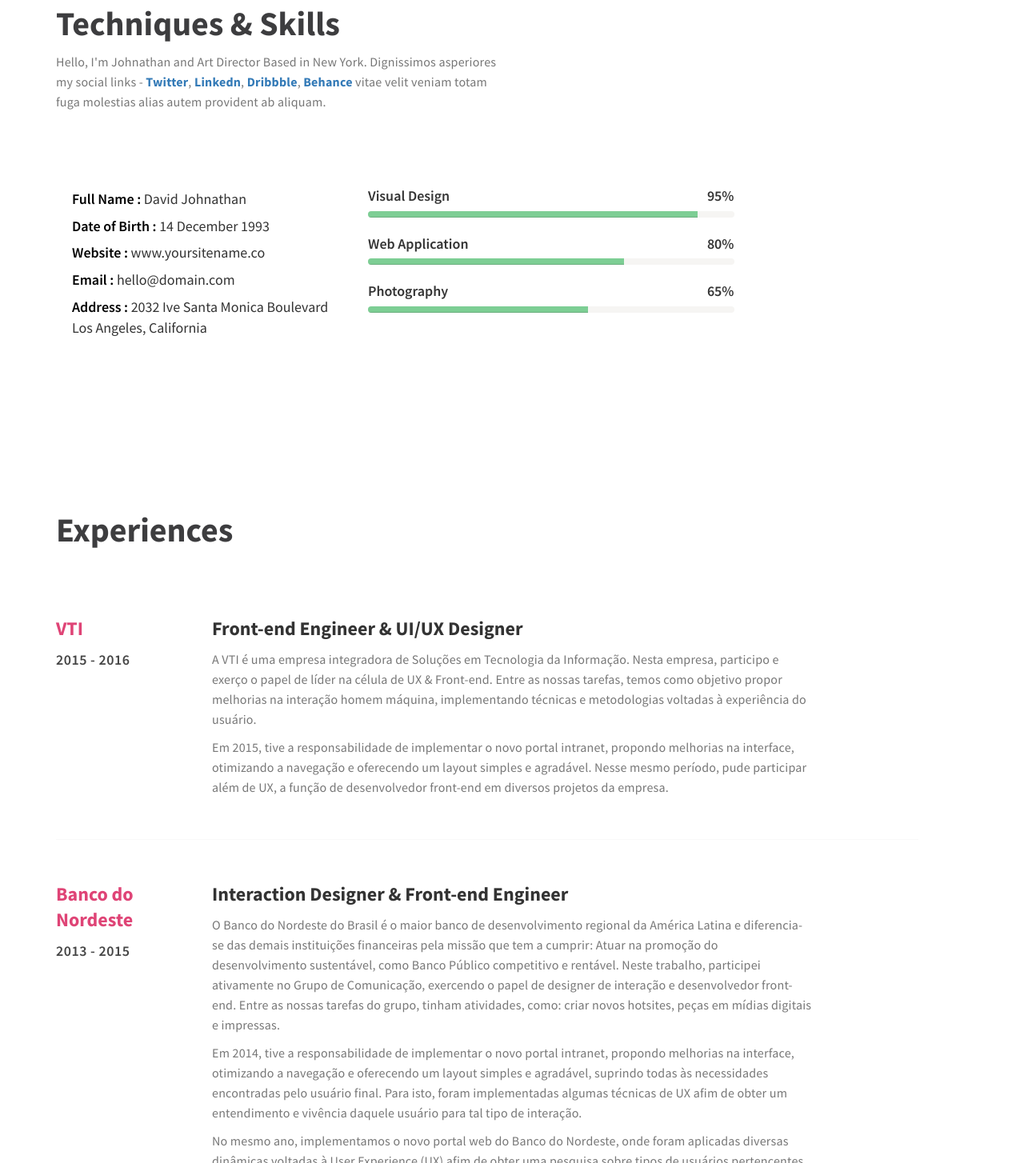
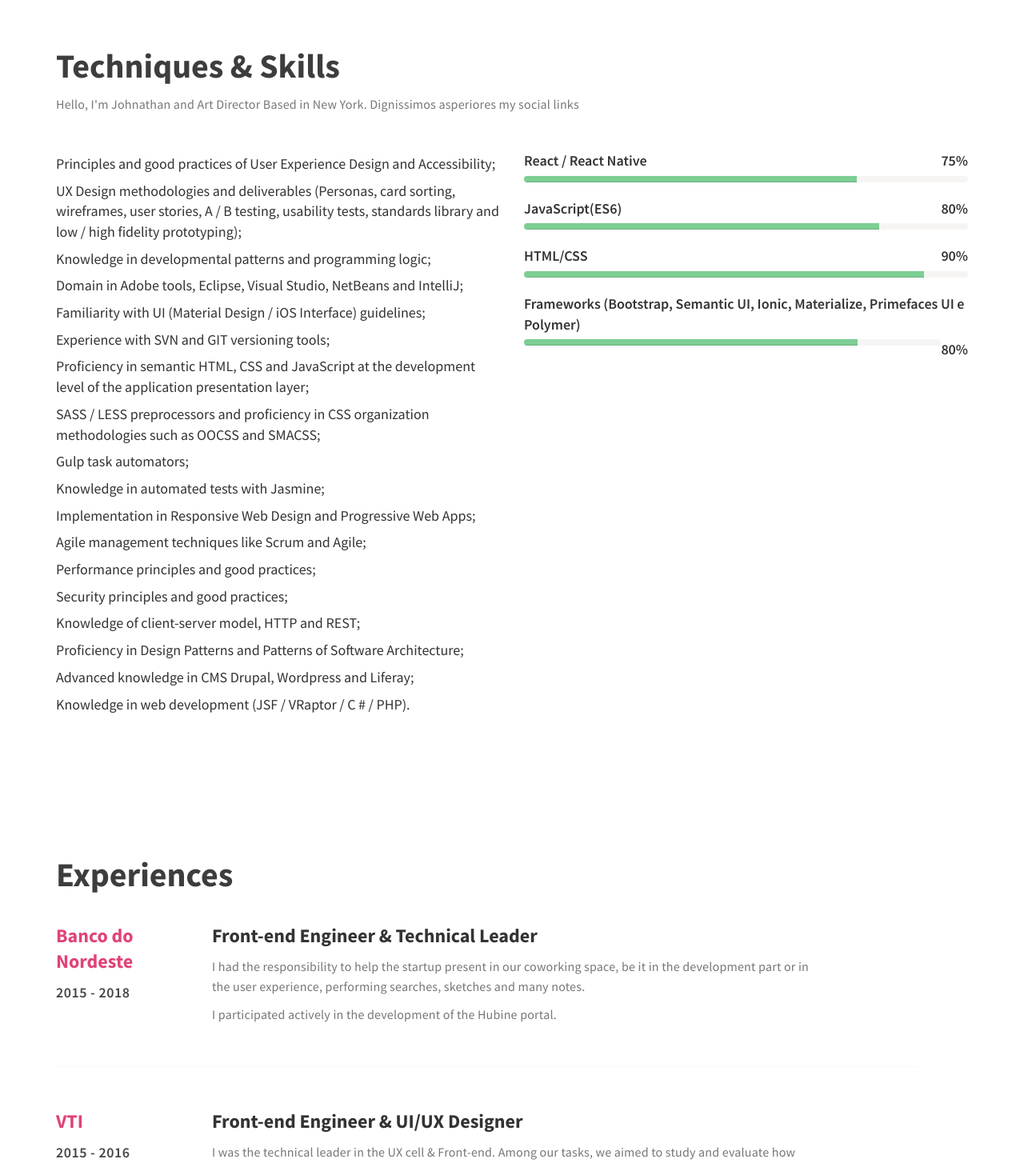
Before and after one commit to andrecoliveira/gh-pages, a website: page index.html in a window 1280 px wide. Shown: the part 1346-2800 px from the top of the page at 80% size. Drawn offline with Linux system fonts and the light colour scheme.

Commit message:
Review 11/12

```diff
--- a/index.html
+++ b/index.html
@@ -69,9 +69,9 @@
                <div class="col-md-8 col-sm-12">
                     <div class="home-thumb">
                          <h1 class="wow fadeInUp" data-wow-delay="0.8s">Front-end Engineer& <br />Designer& <br />Workaholic.</h1>
-                         <a href="" class="wow fadeInUp btn btn-default section-btn" data-wow-delay="1s">Download CV</a>
-                         <a href="#" class="wow fadeInUp btn btn-default section-btn" data-wow-delay="1.2s"><i class="fa fa-github fa-lg"></i></a>
-                         <a href="#" class="wow fadeInUp btn btn-default section-btn" data-wow-delay="1.2s"><i class="fa fa-linkedin fa-lg"></i></a>
+                         <a href="https://www.visualcv.com/en-andreoliveira" class="wow fadeInUp btn btn-default section-btn" data-wow-delay="1s" target="_blank">Download CV</a>
+                         <a href="https://github.com/andrecoliveira" class="wow fadeInUp btn btn-default section-btn" data-wow-delay="1.2s" target="_blank"><i class="fa fa-github fa-lg"></i></a>
+                         <a href="https://linkedin.com/in/perfil-andreoliveira/" class="wow fadeInUp btn btn-default section-btn" data-wow-delay="1.2s" target="_blank"><i class="fa fa-linkedin fa-lg"></i></a>
                     </div>
                </div>
 
@@ -88,8 +88,15 @@
                <div class="col-md-12 col-sm-12">
                     <div class="wow fadeInUp section-title" data-wow-delay="0.6s">
                          <h2>About</h2>
-                         <p>Sou bacharel em Sistemas de Informação, possuo uma experiência de 10 anos na área de desenvolvimento Front-end, durante esse tempo pude exercer diversas funções como: User Experience, Interaction Designer e User Researcher. Estou sempre disposto a meu entendimento sobre diversas áreas, assim que posso, estudar novas linguagens de programação.</p>
-                         <p>Me considero uma pessoa bastante flexível, proativo, autodidata e sempre disponível para aprender assuntos novos, me coloco sempre à disposição para poder compartilhar um pouco dessas experiências adquiridas.</p>
+                         <p>Bachelor of Computer Science with 10 years experience in Front-end development, during this time I could perform several other functions such as: User Experience, Interaction Designer and User Researcher.</p>
+                         <p>I consider myself a very flexible person, proactive, self-taught and always seeking to learn new topics. I always like to be learning things that make me grow professionally.</p>
+
+                         <ul class="about-profile wow fadeInUp" data-wow-delay="1.6s">
+                              <li><span>Full Name :</span> André Corrêa de Oliveira </li>
+                              <li><span>Nationality :</span> Brazilian</li>
+                              <li><span>Living :</span> Sydney, NSW</li>
+                              <li><span>Email :</span> coliveira.andre@gmail.com</li>
+                         </ul>
                     </div>
                </div>
 
@@ -102,44 +109,63 @@
      <div class="container">
           <div class="row">
 
-               <div class="col-md-6 col-sm-10">
+               <div class="col-md-12 col-sm-12">
                     <div class="wow fadeInUp section-title" data-wow-delay="0.6s">
                          <h2>Techniques & Skills</h2>
-                         <p>Hello, I'm Johnathan and Art Director Based in New York. Dignissimos asperiores my social links - <a href="#"><strong>Twitter</strong></a>, <a href="#"><strong>Linkedn</strong></a>, <a href="#"><strong>Dribbble</strong></a>, <a href="#"><strong>Behance</strong></a> vitae velit veniam totam fuga molestias alias autem provident ab aliquam.</p>
+                         <p>Hello, I'm Johnathan and Art Director Based in New York. Dignissimos asperiores my social links</p>
                     </div>
                </div>
 
-               <div class="clearfix"></div>
-
-               <div class="col-md-4 col-sm-7 about-profile">
-                    <ul class="about-profile wow fadeInUp" data-wow-delay="1.6s">
-                         <li><span>Full Name :</span> David Johnathan </li>
-                         <li><span>Date of Birth :</span> 14 December 1993</li>
-                         <li><span>Website :</span> www.yoursitename.co</li>
-                         <li><span>Email :</span> hello@domain.com</li>
-                         <li><span>Address :</span> 2032 Ive Santa Monica Boulevard Los Angeles, California</li>
+               <div class="col-md-6 col-sm-12">
+                    <div class="wow fadeInUp" data-wow-delay="1.9s">
+                         <ul class="about-profile">
+                              <li>Principles and good practices of User Experience Design and Accessibility;</li>
+                              <li>UX Design methodologies and deliverables (Personas, card sorting, wireframes, user stories, A / B testing, usability tests, standards library and low / high fidelity prototyping);</li>
+                              <li>Knowledge in developmental patterns and programming logic;</li>
+                              <li>Domain in Adobe tools, Eclipse, Visual Studio, NetBeans and IntelliJ;</li>
+                              <li>Familiarity with UI (Material Design / iOS Interface) guidelines;</li>
+                              <li>Experience with SVN and GIT versioning tools;</li>
+                              <li>Proficiency in semantic HTML, CSS and JavaScript at the development level of the application presentation layer;</li>
+                              <li>SASS / LESS preprocessors and proficiency in CSS organization methodologies such as OOCSS and SMACSS;</li>
+                              <li>Gulp task automators;</li>
+                              <li>Knowledge in automated tests with Jasmine;</li>
+                              <li>Implementation in Responsive Web Design and Progressive Web Apps;</li>
+                              <li>Agile management techniques like Scrum and Agile;</li>
+                              <li>Performance principles and good practices;</li>
+                              <li>Security principles and good practices;</li>
+                              <li>Knowledge of client-server model, HTTP and REST;</li>
+                              <li>Proficiency in Design Patterns and Patterns of Software Architecture;</li>
+                              <li>Advanced knowledge in CMS Drupal, Wordpress and Liferay;</li>
+                              <li>Knowledge in web development (JSF / VRaptor / C # / PHP).</li>
                          </ul>
                     </div>
+               </div>
 
-               <div class="col-md-5 col-sm-10">
+               <div class="col-md-6 col-sm-12">
                     <div class="about-skill wow fadeInUp" data-wow-delay="1.9s">
 
-                         <strong>Visual Design</strong>
-                              <span class="pull-right">95%</span>
+                         <strong>React / React Native</strong>
+                         <span class="pull-right">75%</span>
                          <div class="progress">
-                                        <div class="progress-bar progress-bar-primary" role="progressbar" aria-valuenow="95" aria-valuemin="0" aria-valuemax="100" style="width: 90%;"></div>
+                              <div class="progress-bar progress-bar-primary" role="progressbar" aria-valuenow="75" aria-valuemin="0" aria-valuemax="100" style="width: 75%;"></div>
                          </div>
 
-                         <strong>Web Application</strong>
+                         <strong>JavaScript(ES6)</strong>
                          <span class="pull-right">80%</span>
                          <div class="progress">
-                                        <div class="progress-bar progress-bar-primary" role="progressbar" aria-valuenow="80" aria-valuemin="0" aria-valuemax="100" style="width: 70%;"></div>
+                              <div class="progress-bar progress-bar-primary" role="progressbar" aria-valuenow="80" aria-valuemin="0" aria-valuemax="100" style="width: 80%;"></div>
                          </div>
 
-                         <strong>Photography</strong>
-                              <span class="pull-right">65%</span>
+                         <strong>HTML/CSS</strong>
+                         <span class="pull-right">90%</span>
                          <div class="progress">
-                                        <div class="progress-bar progress-bar-primary" role="progressbar" aria-valuenow="65" aria-valuemin="0" aria-valuemax="100" style="width: 60%;"></div>
+                              <div class="progress-bar progress-bar-primary" role="progressbar" aria-valuenow="90" aria-valuemin="0" aria-valuemax="100" style="width: 90%;"></div>
+                         </div>
+
+                         <strong>Frameworks (Bootstrap, Semantic UI, Ionic, Materialize, Primefaces UI e Polymer)</strong>
+                         <span class="pull-right">80%</span>
+                         <div class="progress">
+                              <div class="progress-bar progress-bar-primary" role="progressbar" aria-valuenow="80" aria-valuemin="0" aria-valuemax="100" style="width: 80%;"></div>
                          </div>
                     </div>
                </div>
@@ -164,6 +190,25 @@
 
                <div class="col-md-2 col-sm-3">
                     <div class="wow fadeInUp resume-year" data-wow-delay="0.6s">
+                         <h4>Banco do Nordeste</h4>
+                         <span>2015 - 2018</span>
+                    </div>
+               </div>
+
+               <div class="col-md-8 col-sm-8">
+                    <div class="wow fadeInUp resume-info" data-wow-delay="0.8s">
+                         <h4>Front-end Engineer & Technical Leader</h4>
+                         <p>I had the responsibility to help the startup present in our coworking space, be it in the development part or in the user experience, performing searches, sketches and many notes.</p>
+                         <p>I participated actively in the development of the Hubine portal.</p>
+                    </div>
+               </div>
+
+               <div class="col-md-12 col-sm-12">
+                    <div class="clearfix resume-border-bottom"></div>
+               </div>
+
+               <div class="col-md-2 col-sm-3">
+                    <div class="wow fadeInUp resume-year" data-wow-delay="0.6s">
                          <h4>VTI</h4>
                          <span>2015 - 2016</span>
                     </div>
@@ -172,8 +217,9 @@
                <div class="col-md-8 col-sm-8">
                     <div class="wow fadeInUp resume-info" data-wow-delay="0.8s">
                          <h4>Front-end Engineer & UI/UX Designer</h4>
-                         <p>A VTI é uma empresa integradora de Soluções em Tecnologia da Informação. Nesta empresa, participo e exerço o papel de líder na célula de UX & Front-end. Entre as nossas tarefas, temos como objetivo propor melhorias na interação homem máquina, implementando técnicas e metodologias voltadas à experiência do usuário.</p>
-                         <p>Em 2015, tive a responsabilidade de implementar o novo portal intranet, propondo melhorias na interface, otimizando a navegação e oferecendo um layout simples e agradável. Nesse mesmo período, pude participar além de UX, a função de desenvolvedor front-end em diversos projetos da empresa.</p>
+                         <p>I was the technical leader in the UX cell & Front-end. Among our tasks, we aimed to study and evaluate how users felt when interacting with the product / interface, their perception, their efficiency in performing tasks, and so on. We focused on turning ideas into useful and enjoyable experiences, adopting the user-centered design process.</p>
+                         <p>In 2015, I had the responsibility of implementing the new intranet portal, proposing interface improvements, optimizing navigation and offering a simple and pleasant layout. In that same period, I was able to participate besides front-end engineer, the function of UX in several projects of the company.</p>
+                         <p>I was involved in projects for DETRAN-CE and the Brazilian Army.</p>
                     </div>
                </div>
 
@@ -191,9 +237,9 @@
                <div class="col-md-8 col-sm-8">
                     <div class="wow fadeInUp resume-info" data-wow-delay="0.8s">
                          <h4>Interaction Designer & Front-end Engineer</h4>
-                         <p>O Banco do Nordeste do Brasil é o maior banco de desenvolvimento regional da América Latina e diferencia-se das demais instituições financeiras pela missão que tem a cumprir: Atuar na promoção do desenvolvimento sustentável, como Banco Público competitivo e rentável. Neste trabalho, participei ativamente no Grupo de Comunicação, exercendo o papel de designer de interação e desenvolvedor front- end. Entre as nossas tarefas do grupo, tinham atividades, como: criar novos hotsites, peças em mídias digitais e impressas.</p>
-                         <p>Em 2014, tive a responsabilidade de implementar o novo portal intranet, propondo melhorias na interface, otimizando a navegação e oferecendo um layout simples e agradável, suprindo todas às necessidades encontradas pelo usuário final. Para isto, foram implementadas algumas técnicas de UX afim de obter um entendimento e vivência daquele usuário para tal tipo de interação.</p>
-                         <p>No mesmo ano, implementamos o novo portal web do Banco do Nordeste, onde foram aplicadas diversas dinâmicas voltadas à User Experience (UX) afim de obter uma pesquisa sobre tipos de usuários pertencentes ao Banco e suas necessidades. Seu lançamento foi realizado em dezembro de 2014.</p>
+                         <p>In this work, I participated actively in the Communication Group, playing the role of interaction designer and front-end engineer. Among our group tasks, they had activities such as: creating new hotsites, pieces in digital and printed media.</p>
+                         <p>In 2014, I had the responsibility of implementing the new Banco do Nordeste intranet portal, proposing improvements in the interface, optimizing navigation and offering a simple and pleasant layout, supplying all the needs encountered by the end user. For this, some techniques of UX were implemented in order to obtain an understanding and experience of that user for such type of interaction.</p>
+                         <p>In the same year, together with the IT team, we implemented the new web portal of Banco do Nordeste using CMS in Java, Liferay. It was launched in December 2014.</p>
                     </div>
                </div>
 
@@ -211,8 +257,9 @@
                <div class="col-md-8 col-sm-8">
                     <div class="wow fadeInUp resume-info" data-wow-delay="0.8s">
                          <h4>Front-end Developer</h4>
-                         <p>A Nuteral é uma empresa que atua na área de Biotecnologia em Nutrição Humana. Neste ambiente, pude coordenar a equipe de desenvolvimento, tendo uma participação direta nos projetos de criação de sistemas internos, propondo melhorias no gerenciamento e controle de vendas de seu estoque. Em 2012, lançamos seu novo portal de vendas, contendo diversas melhorias de forma a simplificar a navegação e interação de seus usuários.</p>
-                         <p>Responsável por aplicar dinâmicas voltadas à User Experience (UX) e propor melhorias de usabilidade nos sistemas internos da empresa.</p>
+                         <p>In this environment, I was able to coordinate the development team, having a direct participation in the projects of internal systems creation, proposing improvements in the management and control of sales of its stock. In 2012, we launched its new sales portal, containing several improvements in order to simplify the navigation and interaction of its users.</p>
+                         <p>Responsible for applying User Experience (UX) dynamics and proposing usability improvements in the company's internal systems.
+</p>
                     </div>
                </div>
 
@@ -223,15 +270,15 @@
                <div class="col-md-2 col-sm-3">
                     <div class="wow fadeInUp resume-year" data-wow-delay="0.6s">
                          <h4>Instituto Atlântico</h4>
-                         <span>2006 - 2011</span>
+                         <span>2008 - 2011</span>
                     </div>
                </div>
 
                <div class="col-md-8 col-sm-8">
                     <div class="wow fadeInUp resume-info" data-wow-delay="0.8s">
                          <h4>Interaction Designer & Front-end Developer</h4>
-                         <p>O Atlântico é uma instituição de P&D que provê soluções tecnológicas que geram valor em forma de inovação. Nela eu pude enriquecer meus conhecimentos em engenharia de software, design de interfaces e desenvolvimento front-end com base em métodos ágeis. Pude ajudar a transformar ideias em experiências úteis e agradáveis (a partir de sistemas corporativos para aplicativos móveis) para empresas no Brasil, Estados Unidos (Silicon Valley), Europa e Ásia. Isso significa em um monte de entrevistas, observações, notas, histórias de usuários, esboços, protótipos e interfaces.</p>
-                         <p>Participei como Analista de IHC e Desenvolvedor Front-end em projetos nacionais e internacionais como Padtec, Mobitec, Telcon, Delta, Epson, HP e Sony Ericsson.</p>
+                         <p>In this period I was able to enrich my knowledge in front-end development, interface design and software engineering based on agile methods. I was able to help turn ideas into useful and enjoyable experiences for companies in Brazil, the United States, Europe and Asia.</p>
+                         <p>I participated as an IHC Analyst and Front-End Developer on national and international projects such as Padtec, Mobitec, Telcon, Delta, Epson, HP and Sony Ericsson.</p>
                     </div>
                </div>
 
```
Also changed, not shown: dist/css-min/base.min.css, dist/images/noite.jpg, 3 other files. Lines whose indentation alone changed are shown as unchanged.
